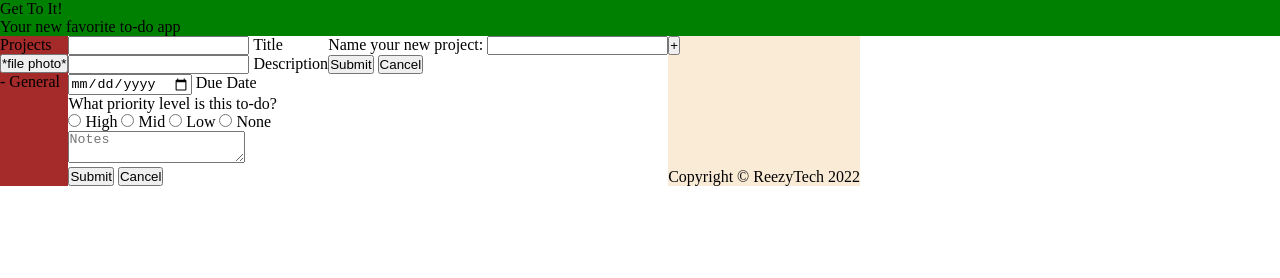
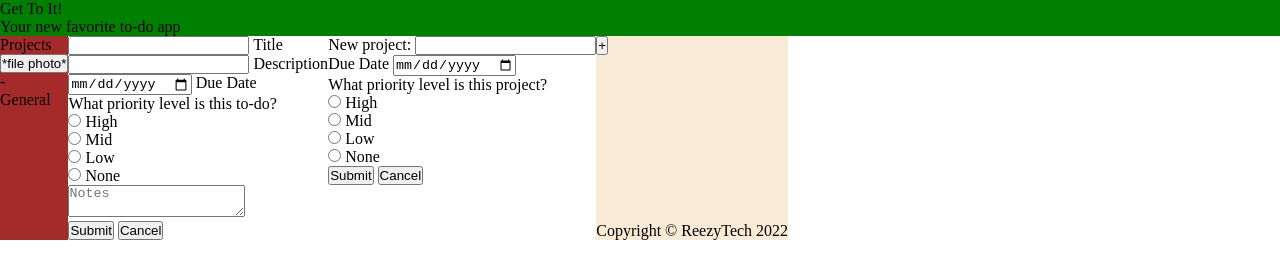
Before and after one commit to reezymane/todo-list, a website built with webpack: page dist/index.html in a window 1280 px wide. Built offline with nearby package versions, Linux system fonts and the light colour scheme.

Commit message:
Add due date and priority to project form

```diff
--- a/dist/index.html
+++ b/dist/index.html
@@ -25,7 +25,10 @@
 
                 <!--Div where new projects will appear-->
                 <div class="projects">
-                    <p id="general"><span>-</span> General</p>
+                    <div id="General">
+                        <span>-</span>
+                        <p>General</p>
+                    </div>
                 </div>
             </div>
 
@@ -49,11 +52,11 @@
                 <div>
                     <p>What priority level is this to-do?</p>
                     <input type="radio" id="high" name="high" value="high">
-                    <label for="high">High</label>
+                    <label for="high">High</label><br>
                     <input type="radio" id="mid" name="mid" value="mid">
-                    <label for="mid">Mid</label>
+                    <label for="mid">Mid</label><br>
                     <input type="radio" id="low" name="low" value="low">
-                    <label for="low">Low</label>
+                    <label for="low">Low</label><br>
                     <input type="radio" id="none" name="none" value="none">
                     <label for="none">None</label>
                 </div>
@@ -71,8 +74,25 @@
             <!--Form to submit a new project-->
             <form id="newProject">
                 <div>
-                    <label for="projectName">Name your new project:</label>
+                    <label for="projectName">New project:</label>
                     <input type="text" id="projectName" name="projectName">
+                </div>
+
+                <div>
+                    <label for="dueDate">Due Date</label>
+                    <input type="date" id="dueDate" name="dueDate">
+                </div>
+
+                <div>
+                    <p>What priority level is this project?</p>
+                    <input type="radio" id="high" name="high" value="high">
+                    <label for="high">High</label><br>
+                    <input type="radio" id="mid" name="mid" value="mid">
+                    <label for="mid">Mid</label><br>
+                    <input type="radio" id="low" name="low" value="low">
+                    <label for="low">Low</label><br>
+                    <input type="radio" id="none" name="none" value="none">
+                    <label for="none">None</label>
                 </div>
 
                 <div>
```
